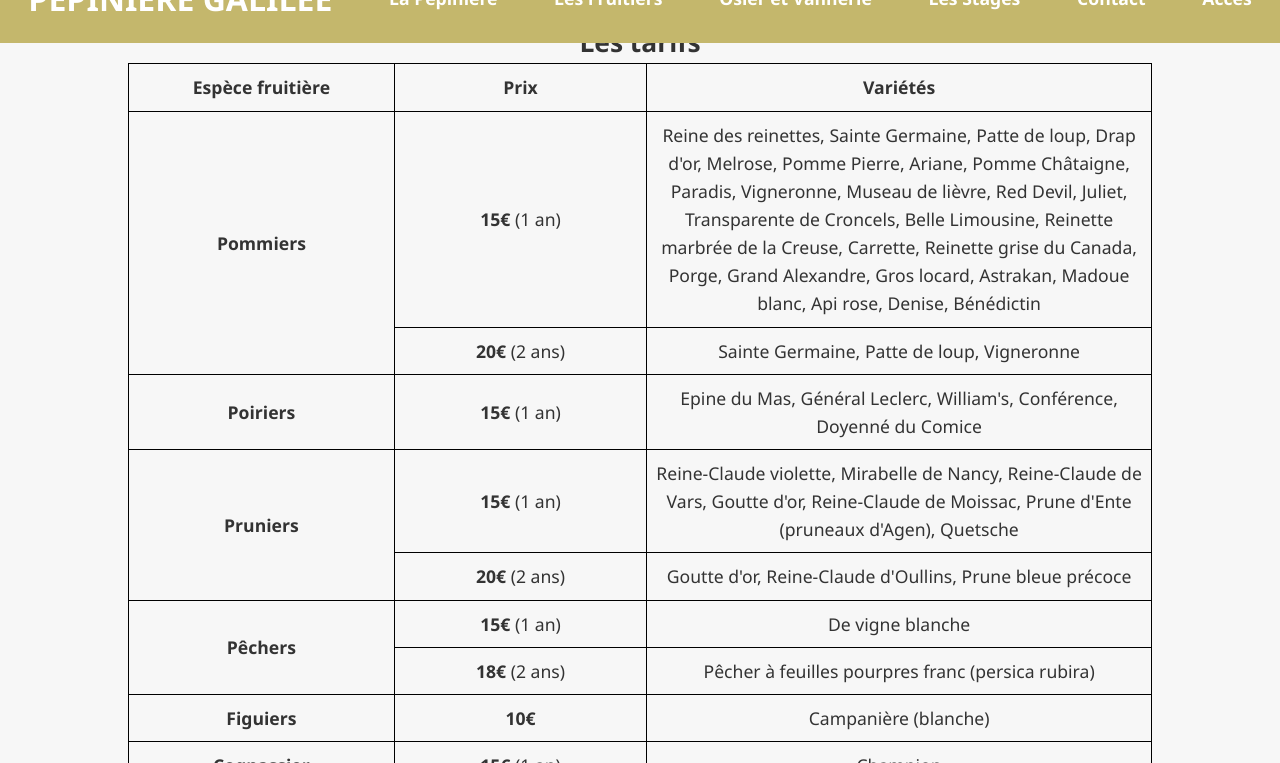
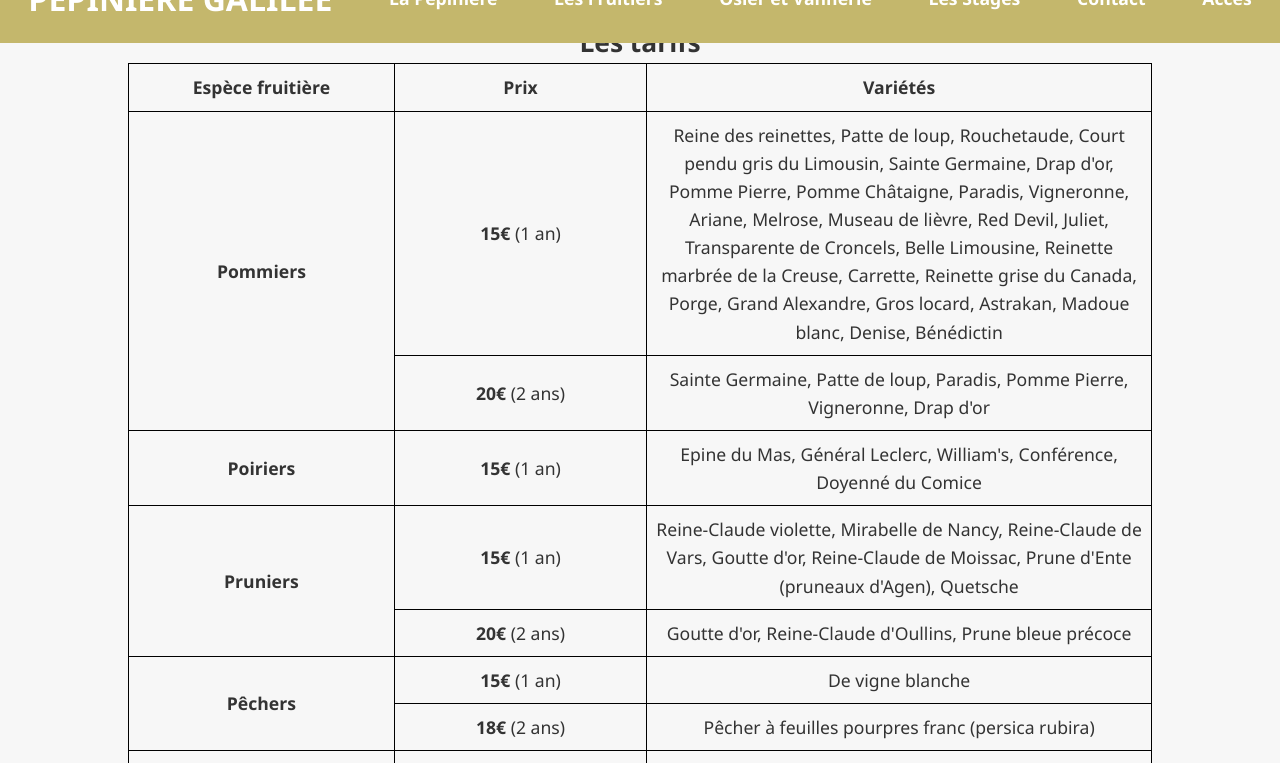
Before and after one commit to pepiniereGalilee/pepiniereGalilee.github.io, a Jekyll site: the page built from _pages/fruitiers.html, in a window 1280 px wide and 900 px high, scrolled down 574 px, cut to the strip 137-900 px from the top of the window. Built offline with Jekyll 4.4.1, drawn with Linux system fonts in a browser that asks for light colours; nearby versions of some CDN libraries.

Commit message:
Update fruitiers.html

```diff
--- a/_pages/fruitiers.html
+++ b/_pages/fruitiers.html
@@ -37,17 +37,20 @@ permalink: /fruitiers
       <td><strong>15&euro; </strong> (1 an)</td>
 
       <td>
-        Reine des reinettes, Sainte Germaine, Patte de loup, Drap d'or, Melrose,
-        Pomme Pierre, Ariane, Pomme Châtaigne, Paradis, Vigneronne, Museau de
-        lièvre, Red Devil, Juliet, Transparente de Croncels, Belle Limousine,
-        Reinette marbrée de la Creuse, Carrette, Reinette grise du Canada,
-        Porge, Grand Alexandre, Gros locard, Astrakan, Madoue blanc, Api rose,
-        Denise, Bénédictin
+        Reine des reinettes, Patte de loup, Rouchetaude, Court pendu gris du
+        Limousin, Sainte Germaine, Drap d'or, Pomme Pierre, Pomme Châtaigne,
+        Paradis, Vigneronne, Ariane, Melrose, Museau de lièvre, Red Devil,
+        Juliet, Transparente de Croncels, Belle Limousine, Reinette marbrée de
+        la Creuse, Carrette, Reinette grise du Canada, Porge, Grand Alexandre,
+        Gros locard, Astrakan, Madoue blanc, Denise, Bénédictin
       </td>
     </tr>
     <tr>
       <td><strong>20&euro;</strong> (2 ans)</td>
-      <td>Sainte Germaine, Patte de loup, Vigneronne</td>
+      <td>
+        Sainte Germaine, Patte de loup, Paradis, Pomme Pierre, Vigneronne, Drap
+        d'or
+      </td>
     </tr>
     <tr>
       <td>
```
